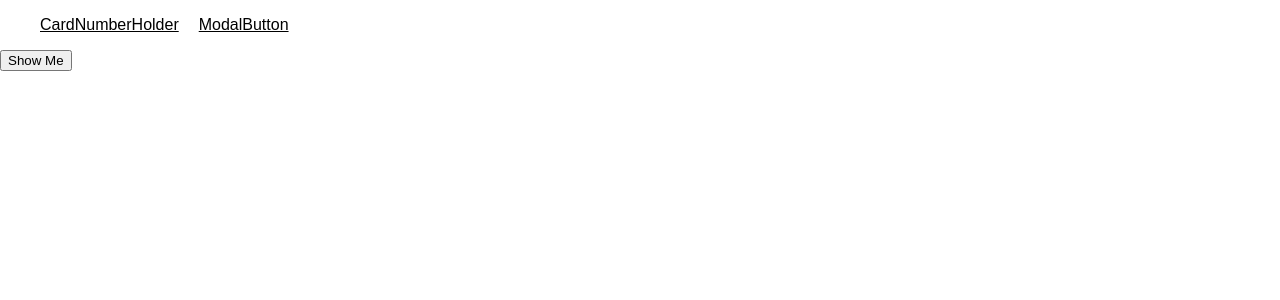
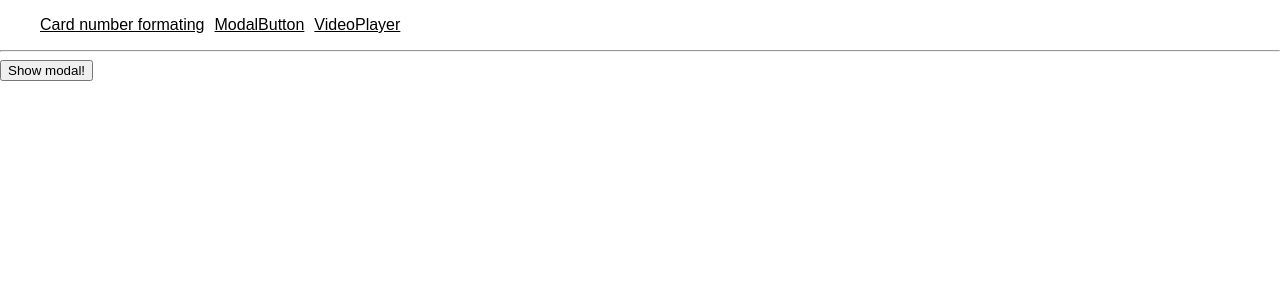
Before and after one commit to dex157/june-loftschool-react-homeworks, a React (Create React App) app: page / in a window 1280 px wide. Both pictures are taken after a click on the item "ModalButton". Shown: the top 300 px of the page. Built offline with nearby package versions, Linux system fonts and the light colour scheme.

Commit message:
All tests  works exept VideoPlayer component

```diff
--- a/src/components/App/App.js
+++ b/src/components/App/App.js
@@ -1,16 +1,18 @@
-import React, { Fragment, Component } from 'react';
+import React, { Component } from 'react';
 import './App.css';
 import CardNumberHolder from '../CardNumberHolder/CardNumberHolder';
 import ModalButton from '../ModalButton/ModalButton';
 import Switcher from '../Switcher/Switcher';
+import VideoPlayer from '../VideoPlayer/VideoPlayer';
 
 class App extends Component {
   render() {
     return (
       <Switcher>
         <CardNumberHolder />
-        <br />
+
         <ModalButton />
+        <VideoPlayer />
       </Switcher>
     );
   }
--- a/src/components/CardNumberHolder/CardNumberHolder.js
+++ b/src/components/CardNumberHolder/CardNumberHolder.js
@@ -5,6 +5,7 @@ class CardNumberHolder extends Component {
   state = {
     cardNumber: ''
   };
+  static displayName = 'Card number formating';
   handleChange = value => {
     this.setState({ cardNumber: value });
   };
--- a/src/components/ModalButton/Modal.js
+++ b/src/components/ModalButton/Modal.js
@@ -1,22 +1,17 @@
-import React from 'react';
-// import ModalButton from './ModalButton'
+import { Component } from 'react';
+import ReactDOM from 'react-dom';
 
-const Modal = props => {
-  if (props.visible) {
-    return (
-      <div className="modal">
-        <div className="modal__fog">
-          <div className="modal__body">
-            <h1>Hello world!</h1>
-            {props.children}
-            <div />
-          </div>
-        </div>
-      </div>
-    );
-  } else {
-    return null;
+class Modal extends Component {
+  render() {
+    if (this.props.visible) {
+      return ReactDOM.createPortal(
+        this.props.children,
+        document.querySelector('#portal')
+      );
+    } else {
+      return null;
+    }
   }
-};
+}
 
 export default Modal;
--- a/src/components/ModalButton/ModalButton.js
+++ b/src/components/ModalButton/ModalButton.js
@@ -16,9 +16,17 @@ class ModalButton extends Component {
   render() {
     return (
       <Fragment>
-        <button onClick={this.showModal}>Show Me</button>
+        <button onClick={this.showModal}>Show modal!</button>
         <Modal visible={this.state.isModalShow}>
-          <button onClick={this.hideModal}>Hide Me</button>
+          <div className="modal">
+            <div className="modal__fog">
+              <div className="modal__body">
+                <h1>Hello world!</h1>
+                <button onClick={this.hideModal}>Close</button>
+                <div />
+              </div>
+            </div>
+          </div>
         </Modal>
       </Fragment>
     );
--- a/src/components/Switcher/Switcher.js
+++ b/src/components/Switcher/Switcher.js
@@ -31,6 +31,7 @@ class Switcher extends Component {
             );
           })}
         </ul>
+        <hr />
         <div className="component-wrapper">
           {children[this.state.selectedChild]}
         </div>
```
